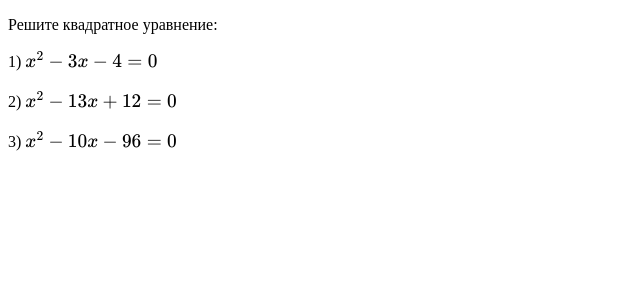
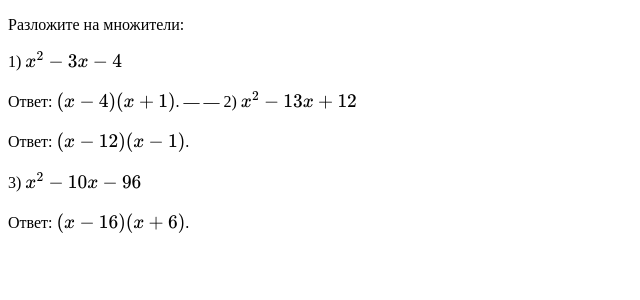
Before and after one commit to igorlsemenov/algebra, a Jekyll site: the page built from 1.md, in a window 1280 px wide. Shown: the top 300 px of the page, without its empty margins (0-640 px from the left). Built offline with Jekyll 4.4.1, drawn with Linux system fonts in a browser that asks for light colours; our own code applies the rules of GitHub Pages for plain Markdown files.

Commit message:
Update 1.md

```diff
--- a/1.md
+++ b/1.md
@@ -1,7 +1,13 @@
-Решите квадратное уравнение:
+Разложите на множители:
 
-1) $x^2 - 3x - 4 = 0$
+1) $x^2 - 3x - 4$
 
-2) $x^2 - 13x + 12 = 0$
+Ответ: $(x - 4) (x + 1)$.
+--- ---
+2) $x^2 - 13x + 12$
 
-3) $x^2 - 10x - 96 = 0$
+Ответ: $(x - 12) (x - 1)$.
+
+3) $x^2 - 10x - 96$
+
+Ответ: $(x - 16) (x + 6)$.
```
